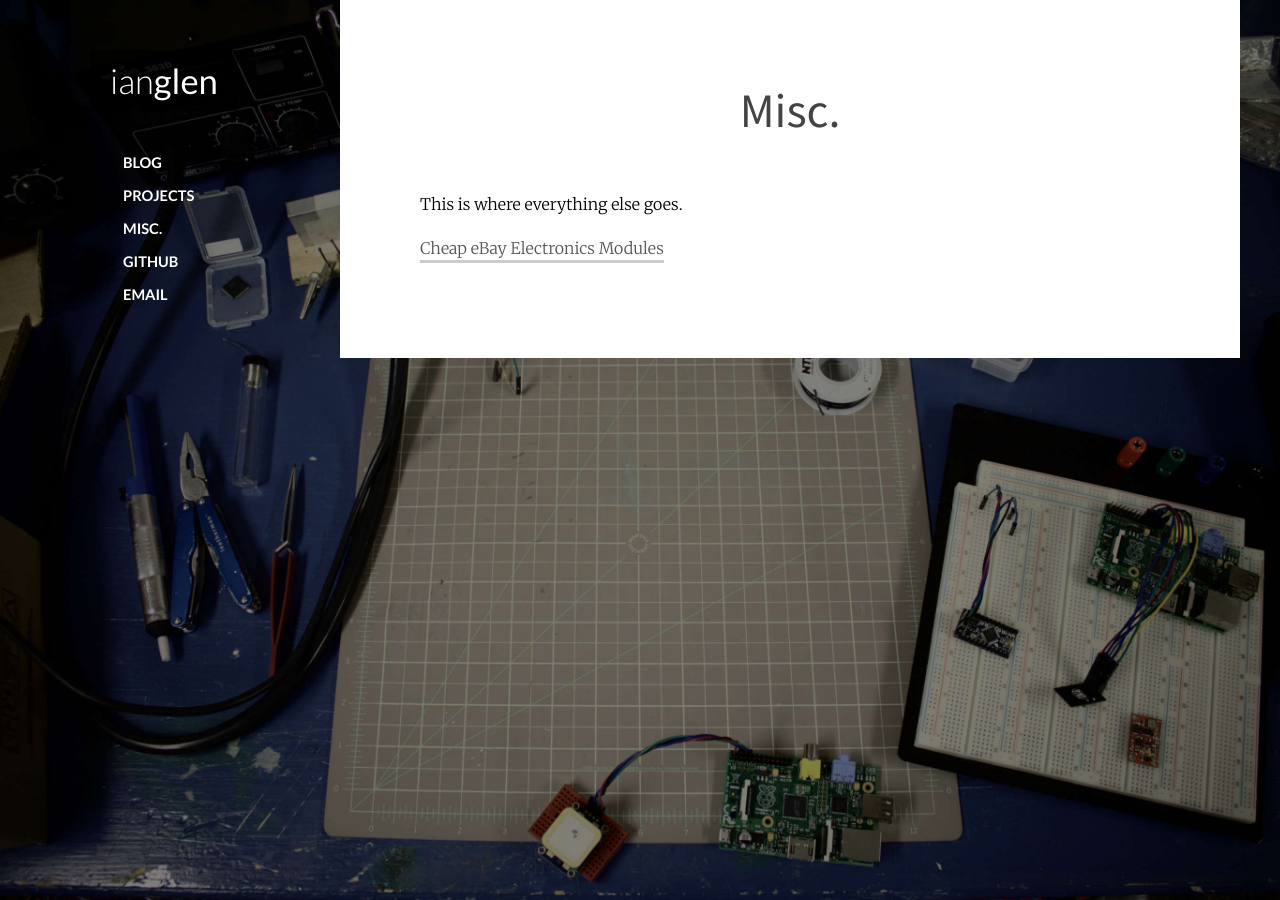
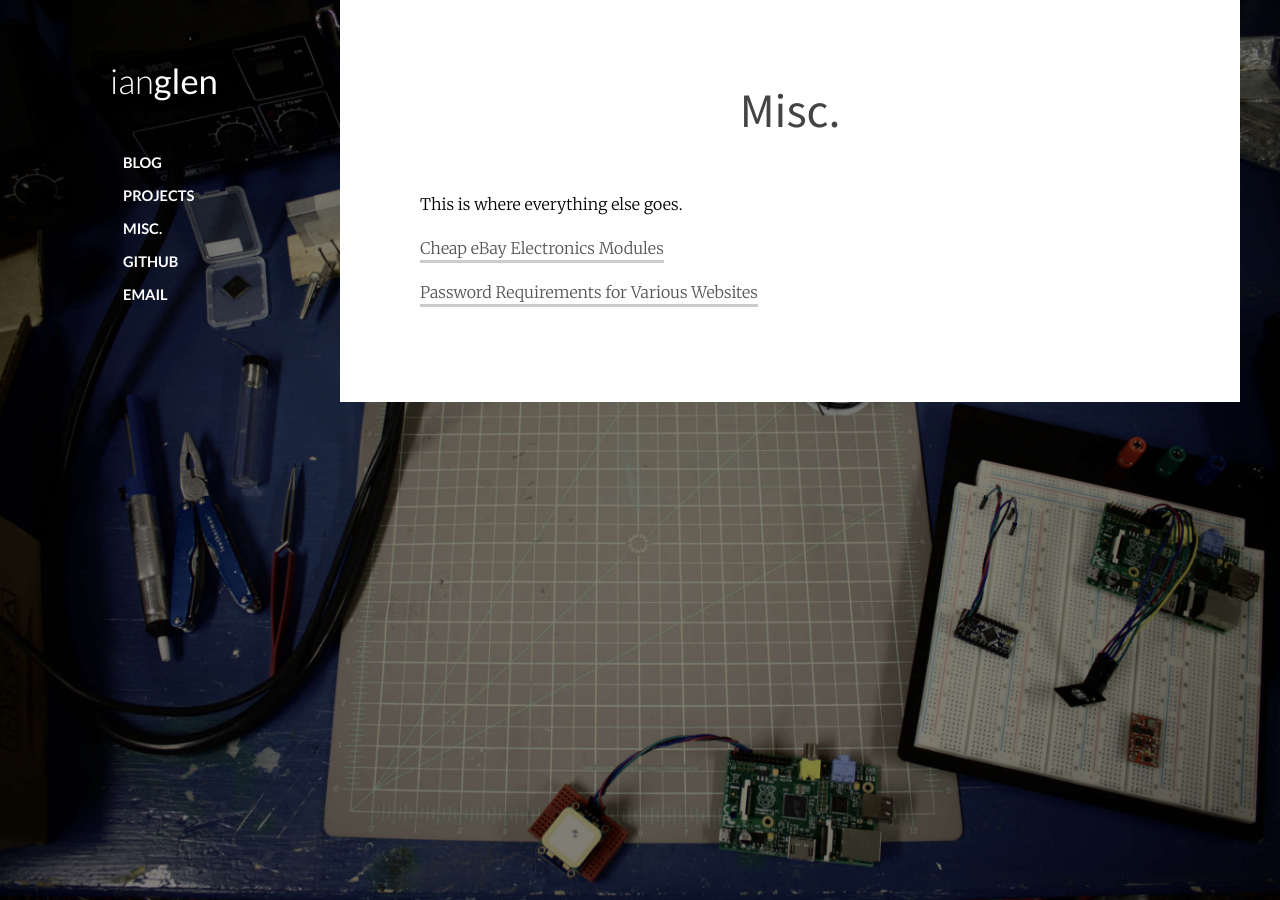
Before and after one commit to codeThatThinks/ianglen.me, a Jekyll site: the page built from misc.md, in a window 1280 px wide. Built offline with Jekyll 4.4.1, drawn with Linux system fonts in a browser that asks for light colours; Markdown is read by kramdown in place of the engine named in the settings.

Commit message:
Added link to password requirements page

```diff
--- a/misc.md
+++ b/misc.md
@@ -8,3 +8,5 @@ excerpt: This is where everything else goes.
 This is where everything else goes.
 
 [Cheap eBay Electronics Modules]({{ site.baseurl }}/misc/cheap-ebay-modules/)
+
+[Password Requirements for Various Websites]({{ site.baseurl }}/misc/password-requirements/)
```
